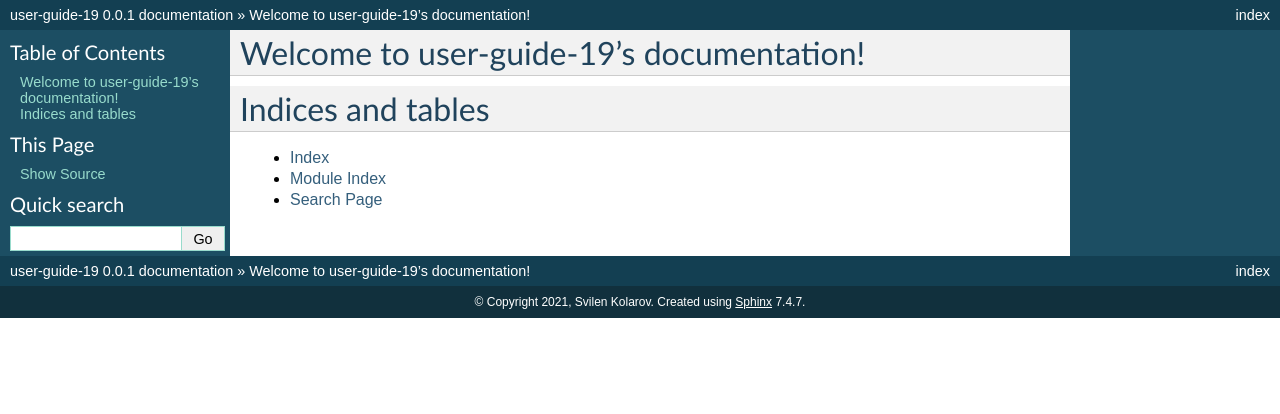
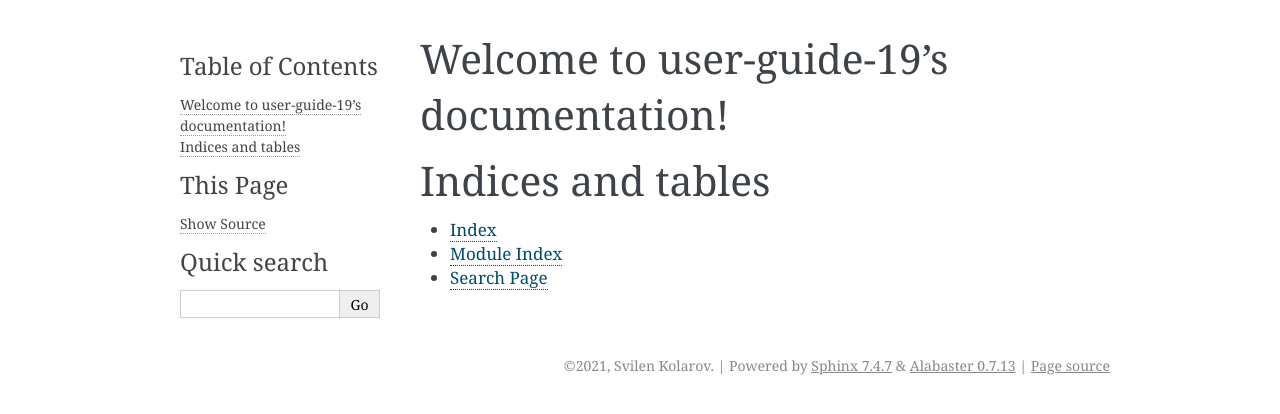
Before and after one commit to acsvilen/SP-test, a Sphinx documentation site: the page built from docs/source/index.rst, in a window 1280 px wide. Shown: the top 414 px of the page. Built offline with Sphinx 7.4.7, drawn with Linux system fonts in a browser that asks for light colours.

Commit message:
another update

```diff
--- a/docs/source/conf.py
+++ b/docs/source/conf.py
@@ -17,7 +17,7 @@
 
 # -- Project information -----------------------------------------------------
 
-project = 'user-guide-19'
+project = 'SP-TEST'
 copyright = '2021, Svilen Kolarov'
 author = 'Svilen Kolarov'
 
@@ -47,7 +47,7 @@ exclude_patterns = []
 # The theme to use for HTML and HTML Help pages.  See the documentation for
 # a list of builtin themes.
 #
-html_theme = 'classic'
+html_theme = 'alabaster'
 
 # Add any paths that contain custom static files (such as style sheets) here,
 # relative to this directory. They are copied after the builtin static files,
```
